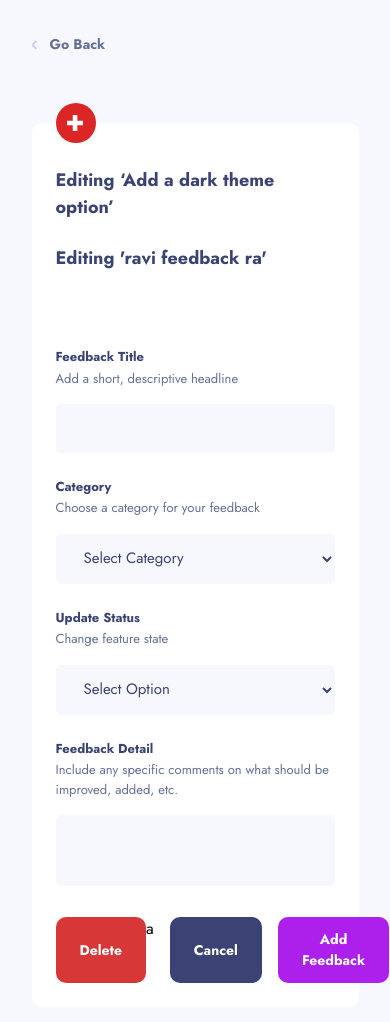
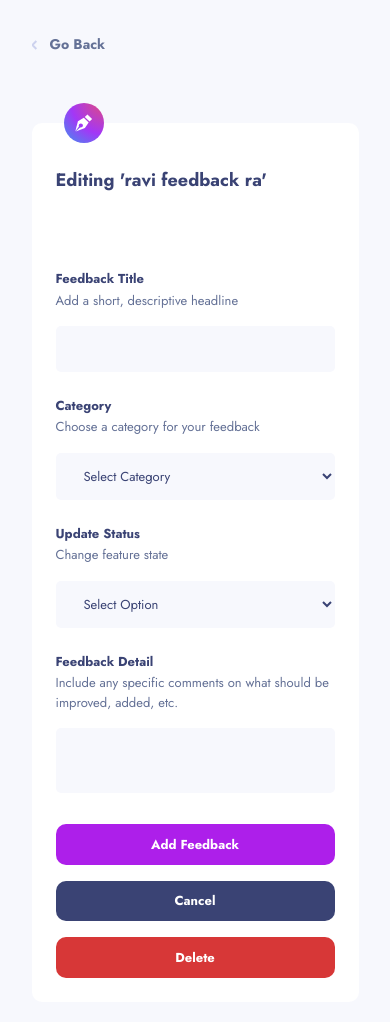
Before and after one commit to Mariamtitvinidze2/product-feedbackapp, a Next.js app: page /editfeedback in a window 390 px wide. Shown: the top 1022 px of the page. Built offline with nearby package versions, Linux system fonts and the light colour scheme.

Commit message:
feat(editfeedback):add_responsive
mtliani responsivi davamate

```diff
--- a/src/app/(pages)/editfeedback/page.tsx
+++ b/src/app/(pages)/editfeedback/page.tsx
@@ -4,7 +4,7 @@ import EditFeedback from "@/app/common/components/__molecules/feedbackEdit/EditF
 
 export default function FeedbackEditPage() {
     return <>
-        <div className="w-full bg-[#F7F8FD] pb-[129px] px-6   pt-[92px]  max-[550px]:pt-[34px]">
+        <div className="w-full bg-[#F7F8FD] pb-[129px] px-6  max-[800px]:pt-[52px] pt-[92px]  max-[550px]:pt-[34px] max-[500px]:pb-[77px]">
             <div className="w-full max-w-[540px] mx-auto flex flex-col gap-[68px] max-[550px]:max-w-[327px] transition-all duration-300">
                 <GoBackBtn className="#647196" />
                 <EditFeedback />
--- a/src/app/common/components/__atoms/editFeedBackBtn/EditFeedBackBtn.tsx
+++ b/src/app/common/components/__atoms/editFeedBackBtn/EditFeedBackBtn.tsx
@@ -1,11 +1,12 @@
 type buttonClass = {
     color: string,
-    text: string
+    text: string,
+    fun?: () => void
 }
 
-export default function EditFeedBackBtn({ color, text }: buttonClass) {
+export default function EditFeedBackBtn({ color, text, fun }: buttonClass) {
     console.log(color, 'color')
     return <>
-        <button style={{ backgroundColor: color }} className={` px-6 py-3 rounded-[10px]  font-bold text-[14px] text-white`}>{text}</button>
+        <button style={{ backgroundColor: color }} onClick={fun} className={` px-6 py-3 rounded-[10px]  font-bold text-[14px] max-[550px]:py-[10.5px] max-[550px]:text-[13px] text-white`}>{text}</button>
     </>
 }
--- a/src/app/common/components/__molecules/EditFeedBackForm/EditFeedBackForm.tsx
+++ b/src/app/common/components/__molecules/EditFeedBackForm/EditFeedBackForm.tsx
@@ -3,8 +3,10 @@ import { yupResolver } from "@hookform/resolvers/yup";
 import { useForm } from "react-hook-form";
 import { EditFeedbackSchema, EditFeedBackData } from "../../validations/feedback";
 import { useEffect, useState } from "react";
+import { useRouter } from "next/navigation";
 import EditFeedBackBtn from "../../__atoms/editFeedBackBtn/EditFeedBackBtn";
 export default function EditFeedBackForm() {
+    const router = useRouter()
     const [title, setTitle] = useState('ravi feedback ra')
     const { register, handleSubmit, formState: { errors }
     } = useForm<EditFeedBackData>({
@@ -16,6 +18,10 @@ export default function EditFeedBackForm() {
     }, [])
     const editFeedback = (data: EditFeedBackData) => {
         console.log('data', data)
+    }
+
+    const CancelBtn = () => {
+        router.push("/inside")
     }
     return (
         <>
@@ -35,7 +41,7 @@ export default function EditFeedBackForm() {
                         <input
                             {...register('feedTitle')}
                             type="text"
-                            className={`w-full px-6 py-[13px] outline-none mt-4 bg-[#F7F8FD] text-[15px] text-[#3A4374] rounded-[5px] ${errors.feedTitle ? 'focus:border-red-500 focus:border-[1px]' : 'focus:border-[#4661E6] focus:border-[1px]'}  `}
+                            className={`w-full px-6 py-[13px] outline-none mt-4 bg-[#F7F8FD] text-[15px] max-[550px]:text-[13px] text-[#3A4374] rounded-[5px] ${errors.feedTitle ? 'focus:border-red-500 focus:border-[1px]' : 'focus:border-[#4661E6] focus:border-[1px]'}  `}
                             maxLength={40}
                             onChange={(e) => setTitle(e.target.value)}
                         />
@@ -50,7 +56,7 @@ export default function EditFeedBackForm() {
                         <h2 className="text-[14px] mt-0.5  text-[#647196] max-[550px]:text-[13px]">
                             Choose a category for your feedback
                         </h2>
-                        <select {...register('editCategory')} name="editCategory" className={`w-full px-6 py-[13px] outline-none mt-4 bg-[#F7F8FD] text-[15px] text-[#3A4374] rounded-[5px] ${errors.editCategory ? 'focus:border-red-500 focus:border-[1px]' : 'focus:border-[#4661E6] focus:border-[1px]'}  `}
+                        <select {...register('editCategory')} name="editCategory" className={`w-full px-6 py-[13px]  outline-none mt-4 bg-[#F7F8FD] text-[15px] max-[550px]:text-[13px] text-[#3A4374] rounded-[5px] ${errors.editCategory ? 'focus:border-red-500 focus:border-[1px]' : 'focus:border-[#4661E6] focus:border-[1px]'}  `}
                         >
                             <option value="">Select Category</option>
                             <option value="Suggestion">Suggestion</option>
@@ -70,7 +76,7 @@ export default function EditFeedBackForm() {
                         <h2 className="text-[14px] mt-0.5  text-[#647196] max-[550px]:text-[13px]">
                             Change feature state
                         </h2>
-                        <select {...register('editStatus')} name="editStatus" className={`w-full px-6 py-[13px] outline-none mt-4 bg-[#F7F8FD] text-[15px] text-[#3A4374] rounded-[5px] ${errors.editCategory ? 'focus:border-red-500 focus:border-[1px]' : 'focus:border-[#4661E6] focus:border-[1px]'}  `}
+                        <select {...register('editStatus')} name="editStatus" className={`w-full px-6 py-[13px] outline-none mt-4 bg-[#F7F8FD] text-[15px]  text-[#3A4374] max-[550px]:text-[13px] rounded-[5px] ${errors.editCategory ? 'focus:border-red-500 focus:border-[1px]' : 'focus:border-[#4661E6] focus:border-[1px]'}  `}
                         >
                             <option value="">Select Option</option>
                             <option value="UI">UI</option>
@@ -91,18 +97,17 @@ export default function EditFeedBackForm() {
                         <h2 className="text-[14px] mt-0.5  text-[#647196] max-[550px]:text-[13px]">
                             Include any specific comments on what should be improved, added, etc.
                         </h2>
-                        <textarea {...register('feedDetail')} name="feedDetail" className={`w-full resize-none px-6 py-[13px] outline-none mt-4 bg-[#F7F8FD] text-[15px] text-[#3A4374] rounded-[5px] ${errors.feedDetail ? 'focus:border-red-500 focus:border-[1px]' : 'focus:border-[#4661E6] focus:border-[1px]'}  `}
+                        <textarea {...register('feedDetail')} name="feedDetail" className={`w-full resize-none px-6 py-[13px]  outline-none mt-4 bg-[#F7F8FD] text-[15px] max-[550px]:text-[13px] text-[#3A4374] rounded-[5px] ${errors.feedDetail ? 'focus:border-red-500 focus:border-[1px]' : 'focus:border-[#4661E6] focus:border-[1px]'}  `}
                         ></textarea>
                         {errors.feedDetail && (
                             <p className="text-red-500 text-sm">{errors.feedDetail.message}</p>
                         )}
                     </div>
-                    <div className="flex justify-between">
+                    <div className="flex justify-between max-[550px]:flex-col-reverse max-[550px]:gap-4">
                         <EditFeedBackBtn color="#D73737" text="Delete" />
-                        <div className="flex gap-4">a
-                            <EditFeedBackBtn color="#3A4374" text="Cancel" />
+                        <div className="flex gap-4 max-[550px]:flex-col-reverse">
+                            <EditFeedBackBtn color="#3A4374" text="Cancel" fun={CancelBtn} />
                             <EditFeedBackBtn color="#AD1FEA" text="Add Feedback" />
-
                         </div>
                     </div>
                 </div>
--- a/src/app/common/components/__molecules/feedbackEdit/EditFeedback.tsx
+++ b/src/app/common/components/__molecules/feedbackEdit/EditFeedback.tsx
@@ -4,10 +4,18 @@ import EditFeedBackForm from "../../__molecules/EditFeedBackForm/EditFeedBackFor
 export default function EditFeedback() {
     return <>
         <div className="w-full px-[42px] pt-[52px] rounded-[10px] flex flex-col gap-[75px] pb-10 bg-white relative max-[550px]:gap-6 max-[550px]:p-6 max-[550px]:pt-11">
-            <div className="absolute w-[56px] h-[56px] flex justify-center items-center bg-red-600 rounded-full -top-7 max-[550px]:w-10 max-[550px]:h-10 max-[550px]:-top-5 "><BigPlusSvg /></div>
-            <div className="">
-                <h1 className="text-[#3A4374] text-[24px] font-bold max-[550px]:text-[18px]">Editing ‘Add a dark theme option’</h1>
-            </div>
+            <div className="absolute  -top-7  max-[550px]:-top-5 "><svg xmlns="http://www.w3.org/2000/svg"  className="w-[56px] h-[56px] max-[550px]:w-1- max-[550px]:h-10 " viewBox="0 0 56 56" fill="none">
+                <circle cx="28" cy="28" r="28" fill="url(#paint0_radial_0_1978)" />
+                <path fill-rule="evenodd" clip-rule="evenodd" d="M29.0825 19.4809L32.8315 16L39.345 22.2719L35.7969 25.952L29.0825 19.4809ZM16 39.5949C16.9207 35.6533 19.4867 25.5743 19.4867 25.5743L27.6895 20.7535L34.5209 27.1499L29.3017 34.97L16.313 40L22.4703 34.2104C23.513 34.5998 24.9857 34.2478 25.7818 33.3736C26.8328 32.2255 26.7539 30.4423 25.605 29.3914C24.456 28.3404 22.5848 28.3404 21.5339 29.4885C20.751 30.3444 20.4812 31.8544 20.9287 32.8498L16 39.5949Z" fill="white" />
+                <defs>
+                    <radialGradient id="paint0_radial_0_1978" cx="0" cy="0" r="1" gradientUnits="userSpaceOnUse" gradientTransform="translate(58.184 -5.81647) rotate(129.411) scale(93.4169)">
+                        <stop stop-color="#E84D70" />
+                        <stop offset="0.530886" stop-color="#A337F6" />
+                        <stop offset="1" stop-color="#28A7ED" />
+                    </radialGradient>
+                </defs>
+            </svg></div>
+
             <EditFeedBackForm />
         </div>
     </>
--- a/src/app/common/components/__organisms/EditFeedback/EditFeedback.tsx
+++ /dev/null
@@ -1,13 +0,0 @@
-import BigPlusSvg from "@/app/common/icons/BigPlusSvg";
-
-export default function EditFeedback() {
-    return <>
-        <div className="w-full px-[42px] pt-[52px] rounded-[10px] flex flex-col gap-[75px] pb-10 bg-white relative max-[550px]:gap-6 max-[550px]:p-6 max-[550px]:pt-11">
-            <div className="absolute w-[56px] h-[56px] flex justify-center items-center bg-red-600 rounded-full -top-7 max-[550px]:w-10 max-[550px]:h-10 max-[550px]:-top-5 "><BigPlusSvg /></div>
-            <div className="">
-                <h1 className="text-[#3A4374] text-[24px] font-bold max-[550px]:text-[18px]">Editing ‘Add a dark theme option’</h1>
-            </div>
-
-        </div>
-    </>
-}
```
